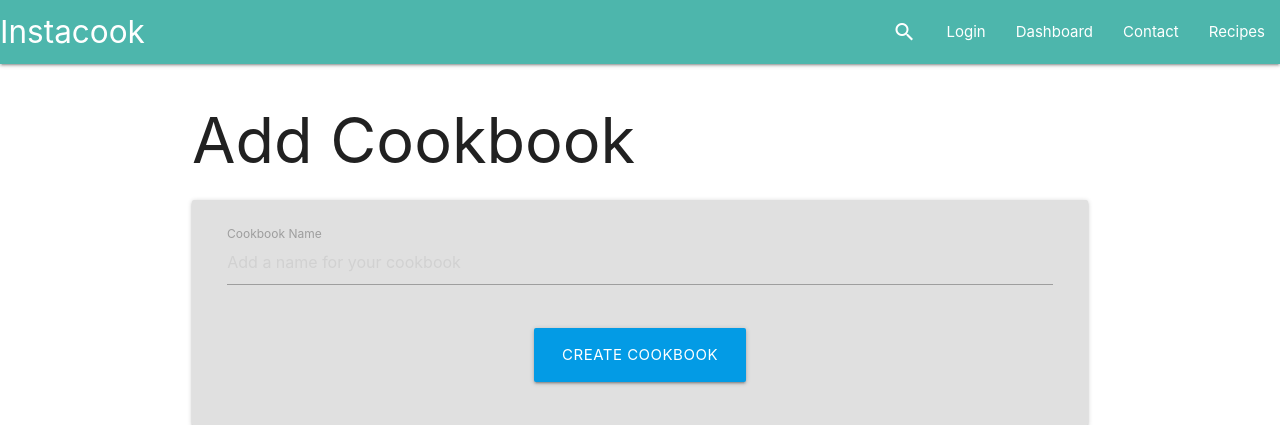
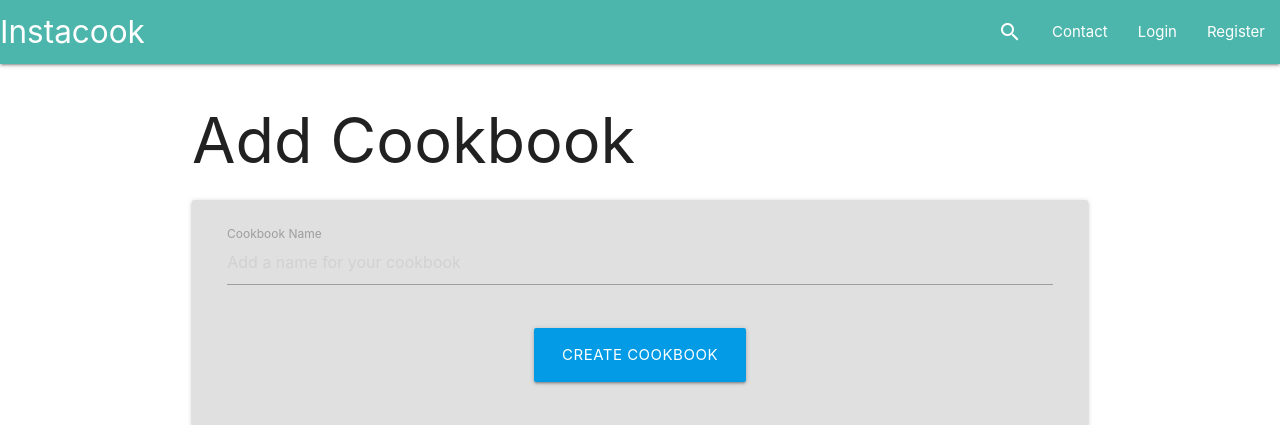
Before and after one commit to kateuj/instacook, a Flask app: page /add_cookbook in a window 1280 px wide. Shown: the top 425 px of the page. Run offline with Flask 2, Linux system fonts and the light colour scheme; some libraries are stand-ins or nearby versions.

Commit message:
if statement added to nav bar options

```diff
--- a/recipes/templates/base.html
+++ b/recipes/templates/base.html
@@ -26,19 +26,30 @@
                 <a href="#" data-target="mobile-demo" class="sidenav-trigger"><i class="material-icons">menu</i></a>
                 <ul class="right hide-on-med-and-down">
                     <li><a href="{{ url_for('search') }}"><i class="material-icons">search</i></a></li>
+                    <li><a href="{{ url_for('contact') }}">Contact</a></li>
+                {% if session.user %}
+                    <li><a href="{{ url_for('cookbook') }}">Cookbook</a></li>
+                    <li><a href="{{ url_for('dashboard', user_name=session['user']) }}">Dashboard</a></li>
+                    <li><a href="{{ url_for('logout') }}">Logout</a></li>
+                {% else %}
                     <li><a href="{{ url_for('login') }}">Login</a></li>
-                    <li><a href="{{ url_for('dashboard', user_name=session['user']) }}">Dashboard</a></li>
-                    <li><a href="{{ url_for('contact') }}">Contact</a></li>
-                    <li><a href="{{ url_for('recipes') }}">Recipes</a></li>
+                    <li><a href="{{ url_for('register') }}">Register</a></li>
+                {% endif %}
                 </ul>
             </div>
         </nav>
 
         <ul class="sidenav" id="mobile-demo">
             <li><a href="{{ url_for('search') }}"><i class="material-icons">search</i></a></li>
+            <li><a href="{{ url_for('contact') }}">Contact</a></li>
+        {% if session.user %}
+            <li><a href="{{ url_for('cookbook') }}">Cookbook</a></li>
+            <li><a href="{{ url_for('dashboard', user_name=session['user']) }}">Dashboard</a></li>
+            <li><a href="{{ url_for('logout') }}">Logout</a></li>
+        {% else %}
             <li><a href="{{ url_for('login') }}">Login</a></li>
-            <li><a href="{{ url_for('dashboard', user_name=session['user']) }}">Dashboard</a></li>
-            <li><a href="{{ url_for('contact') }}">Contact</a></li>
+            <li><a href="{{ url_for('register') }}">Register</a></li>
+        {% endif %}
         </ul>
 
     </header>
@@ -66,9 +77,9 @@
         <div class="container">
             <div class="row">
                 <div class="col l4 offset-l2 s12">
-                    <a class="waves-effect waves-light btn" href="{{ url_for('cookbook') }}">Cookbook</a></li>
-                    <a class="waves-effect waves-light btn" href="{{ url_for('contact') }}">Contact</a></li>
-                    <a class="waves-effect waves-light btn" href="{{ url_for('logout') }}">Log Out</a></li>
+                    <li><a class="waves-effect waves-light btn" href="{{ url_for('cookbook') }}">Cookbook</a></li>
+                    <li><a class="waves-effect waves-light btn" href="{{ url_for('contact') }}">Contact</a></li>
+                    <li><a class="waves-effect waves-light btn" href="{{ url_for('logout') }}">Log Out</a></li>
 
                 </div>
             </div>
```
